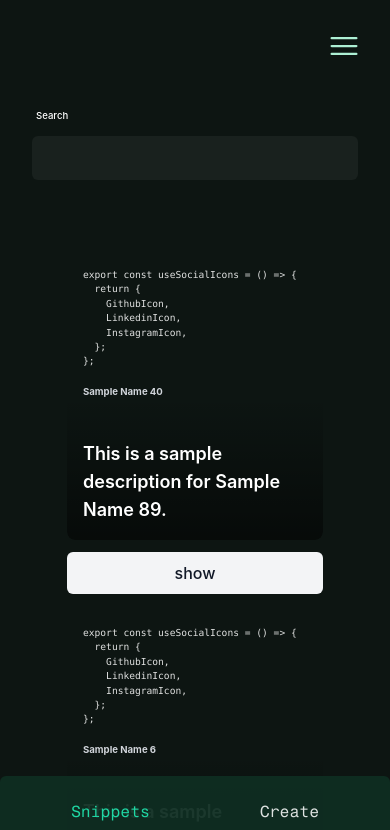
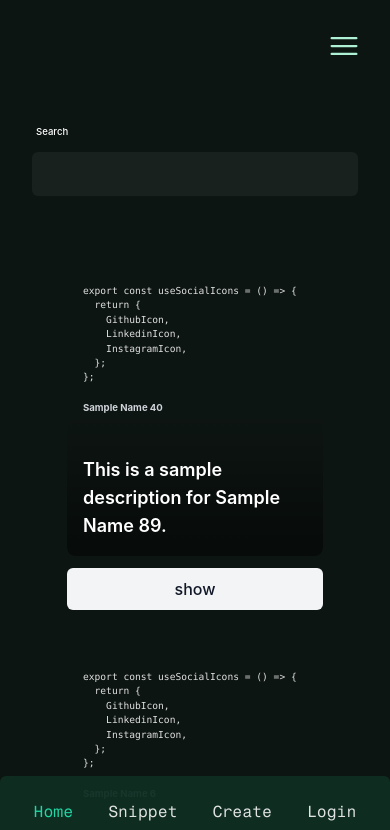
Before and after one commit to FlorianBx/Code-Vault, a Vue app: page / in a window 390 px wide. Shown: the top 830 px of the page. Built offline with nearby package versions, Linux system fonts and the light colour scheme.

Commit message:
feature: add routing system, fix navbar component, and minor responsive fix

```diff
--- a/package.json
+++ b/package.json
@@ -18,7 +18,8 @@
   "dependencies": {
     "@headlessui/vue": "^1.7.16",
     "@heroicons/vue": "^2.0.18",
-    "vue": "^3.3.4"
+    "vue": "^3.3.4",
+    "vue-router": "4"
   },
   "devDependencies": {
     "@testing-library/vue": "^7.0.0",
@@ -43,7 +44,7 @@
     "typescript": "^5.0.2",
     "vite": "^4.4.5",
     "vite-plugin-eslint": "^1.8.1",
-    "vite-plugin-pwa": "^0.16.6",
+    "vite-plugin-pwa": "^0.16.7",
     "vitest": "^0.34.6",
     "vue-eslint-parser": "^9.3.2",
     "vue-tsc": "^1.8.5"
--- a/src/App.vue
+++ b/src/App.vue
@@ -1,15 +1,14 @@
 <script setup lang="ts">
-import HomePage from "./pages/HomePage/HomePage.vue";
 import NavBar from "./components/NavBar/NavBar.vue";
 import FooterComponent from "./components/FooterBar/FooterComponent.vue";
 </script>
 
 <template>
   <div class="w-full min-h-screen bg-background">
-    <div class="mx-auto max-w-full sm:px-6 lg:px-8 min-h-screen">
+    <div class="mx-auto max-w-full sm:px-6 lg:px-8 min-h-screen pt-14">
       <NavBar />
       <main>
-        <HomePage />
+        <router-view></router-view>
       </main>
       <FooterComponent />
     </div>
--- a/src/components/NavBar/NavBar.vue
+++ b/src/components/NavBar/NavBar.vue
@@ -1,43 +1,39 @@
 <script setup lang="ts">
-import { reactive, computed } from "vue";
+import { reactive, computed, ref } from "vue";
 import { Disclosure, DisclosureButton, DisclosurePanel } from "@headlessui/vue";
 import { Bars3Icon, XMarkIcon } from "@heroicons/vue/24/outline";
+import { RouterLink } from "vue-router";
+
+const selectedSnippetId = ref("1");
 
 const menuItems = reactive([
-  { name: "Snippets", link: "#snippets", current: true },
-  { name: "Create", link: "#create", current: false },
-  // { name: "About", link: "#about", current: false },
-  // { name: "Blog", link: "#blog", current: false },
-  // { name: "Contact", link: "#home", current: false },
+  { name: "Home", link: "/" },
+  {
+    name: "Snippet",
+    link: computed(() => `/snippet/${selectedSnippetId.value}`),
+  },
+  { name: "Create", link: "/create-snippet" },
+  { name: "Login", link: "/login" },
 ]);
 
-const updateCurrentItem = (itemName: string): void => {
-  menuItems.forEach((item) => {
-    item.current = item.name === itemName;
-  });
-};
-
-const emailLink = computed(() => {
-  const email = "2jggvgdztt@privaterelay.appleid.com";
-  const subject = encodeURIComponent("Contact from portfolio");
-  return `mailto:${email}?subject=${subject}`;
-});
+const emailLink =
+  "mailto:2jggvgdztt@privaterelay.appleid.com?subject=" +
+  encodeURIComponent("Contact from snipet.io");
 
 const filteredMenuItems = computed(() => {
   return menuItems.filter((item) => item.name !== "Contact");
 });
 
-const handleEnterKeyPress = (link: string): void => {
-  updateCurrentItem(link);
-  const element = document.querySelector(link);
-  if (element) {
-    element.scrollIntoView({ behavior: "smooth" });
-  }
-};
+// const handleEnterKeyPress = (link: string): void => {
+//   const element = document.querySelector(link);
+//   if (element) {
+//     element.scrollIntoView({ behavior: "smooth" });
+//   }
+// };
 </script>
 
 <template>
-  <div class="hidden md:block fixed right-4 top-4 p-4 z-50">
+  <nav class="hidden md:block fixed right-4 top-4 p-4 z-50">
     <div
       class="fixed top-0 right-0 left-0 h-20 w-full bg-background opacity-80 backdrop-blur-sm"
     ></div>
@@ -46,61 +42,43 @@ const handleEnterKeyPress = (link: string): void => {
       <li
         v-for="item in menuItems"
         :key="item.name"
-        :class="[
-          item.current
-            ? 'text-secondary font-bold cursor-pointer font-body hover:text-hover z-50'
-            : 'cursor-pointer font-body hover:text-hover z-50',
-        ]"
+        class="cursor-pointer font-body hover:text-hover z-50"
       >
-        <a
+        <router-link
           v-if="item.name !== 'Contact'"
-          v-scroll-to="item.link"
-          tabindex="0"
-          role="link"
-          @click="updateCurrentItem(item.name)"
-          @keydown.enter="handleEnterKeyPress(item.link)"
+          :to="item.link"
+          active-class="text-secondary"
         >
           {{ item.name }}
-        </a>
-        <a
-          v-if="item.name === 'Contact'"
-          tabindex="0"
-          role="link"
-          :href="emailLink"
-        >
+        </router-link>
+        <a v-else :href="emailLink">
           {{ item.name }}
         </a>
       </li>
     </ul>
-  </div>
+  </nav>
   <!-- Bottom navigation  -->
-  <div
+  <nav
     class="z-40 md:hidden fixed right-0 left-0 -bottom-1 p-6 bg-card/95 rounded-md"
   >
     <ul class="flex gap-4 font-bold text-md sm:justify-end justify-around">
       <li
-        v-for="item in filteredMenuItems"
+        v-for="item in menuItems"
         :key="item.name"
-        :class="[
-          item.current
-            ? 'text-secondary font-bold cursor-pointer font-body'
-            : 'cursor-pointer font-body',
-        ]"
+        class="cursor-pointer font-body hover:text-hover z-50"
       >
-        <a
-          v-scroll-to="item.link"
-          tabindex="0"
-          role="link"
-          @click="updateCurrentItem(item.name)"
-          @keydown.enter="handleEnterKeyPress(item.link)"
+        <router-link
+          v-if="item.name !== 'Contact'"
+          :to="item.link"
+          active-class="text-secondary"
         >
           {{ item.name }}
-        </a>
+        </router-link>
       </li>
     </ul>
-  </div>
+  </nav>
   <!-- Mobile menu -->
-  <Disclosure v-slot="{ open }" as="nav" class="bg-transparent">
+  <Disclosure v-slot="{ open }" as="nav" class="sm:hidden bg-transparent">
     <div class="mx-auto max-w-7xl px-2 sm:px-6 lg:px-8">
       <div class="z-50 relative flex h-16 items-center justify-between">
         <div class="fixed top-5 right-5 md:hidden">
@@ -119,20 +97,13 @@ const handleEnterKeyPress = (link: string): void => {
     <DisclosurePanel
       class="z-40 lg:hidden fixed top-0 left-0 w-full h-full bg-black bg-opacity-90 flex items-center justify-center"
     >
-      <div class="shadow-md space-y-1 px-2 py-4">
+      <div class="shadow-md flex flex-col gap-y-11 space-y-1 px-2 py-4">
         <DisclosureButton
           v-for="item in filteredMenuItems"
           :key="item.name"
           as="a"
           :href="item.link"
-          :class="[
-            item.current
-              ? 'z-40 bg-card text-primary font-body'
-              : 'z-40 text-primary hover:bg-hover hover:text-white',
-            'block rounded-md px-3 py-2 lg:text-base text-3xl font-body',
-          ]"
-          :aria-current="item.current ? 'page' : undefined"
-          @click="updateCurrentItem(item.name)"
+          class="[z-40 text-primary hover:bg-hover hover:text-white', 'block rounded-md px-3 py-2 lg:text-base text-3xl font-body', ]"
           >{{ item.name }}
         </DisclosureButton>
       </div>
--- a/src/main.ts
+++ b/src/main.ts
@@ -1,9 +1,11 @@
 import { createApp } from "vue";
 import { scrollTo } from "./directives/ScrollTo";
+import router from "./router";
 import "./style.css";
 import App from "./App.vue";
 
 const app = createApp(App);
+app.use(router);
 app.directive("scroll-to", scrollTo);
 app.mount("#app");
 // createApp(App).directive('scroll-to', scrollTo).mount('#app')
--- /dev/null
+++ b/src/views/CreateSnippetView/CreateSnippetView.vue
@@ -0,0 +1,5 @@
+<script setup lang="ts"></script>
+
+<template>
+  <div>CreateSnippet</div>
+</template>
--- a/src/pages/HomePage/HomePage.vue
+++ b/src/views/HomeView/HomeView.vue
@@ -10,13 +10,13 @@ const { filteredSnippets } = useFilter(ref(datas));
 </script>
 
 <template>
-  <div class="mt-10 w-full">
+  <div class="sm:mt-10 w-full">
     <div class="flex justify-center">
       <SearchBar />
     </div>
     <LayoutSlot>
       <section
-        class="mt-8 grid grid-cols-1 sm:grid-cols-2 lg:grid-cols-3 gap-4"
+        class="mt-8 grid grid-cols-1 sm:grid-cols-2 lg:grid-cols-3 gap-4 gap-y-11"
       >
         <div v-for="snippet in filteredSnippets" :key="snippet.code">
           <CardSnippet
--- /dev/null
+++ b/src/views/LoginView/LoginView.vue
@@ -0,0 +1,5 @@
+<script setup lang="ts"></script>
+
+<template>
+  <div>LoginView</div>
+</template>
--- /dev/null
+++ b/src/views/RegisterView/RegisterView.vue
@@ -0,0 +1,5 @@
+<script setup lang="ts"></script>
+
+<template>
+  <div>RegisterView</div>
+</template>
--- /dev/null
+++ b/src/views/SnippetView/SnippetView.vue
@@ -0,0 +1,5 @@
+<script setup lang="ts"></script>
+
+<template>
+  <div>SnippetView</div>
+</template>
```
Also changed, not shown: src/router/index.ts (added, +21 -0 lines), 1 other file (tests, documents, lock files or other folders).
